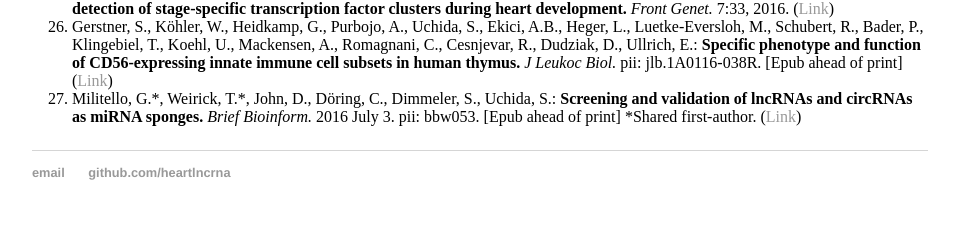
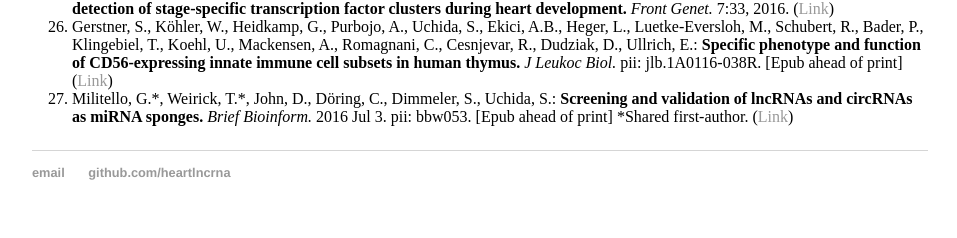
Before and after one commit to heartlncrna/heartlncrna.github.io, a Jekyll site: the page publications/pub_list.html, which Jekyll copies as it is, in a window 1280 px wide. Shown: the part 1228-1466 px from the top of the page, without its empty margins (160-1117 px from the left). Built offline with Jekyll 4.4.1, drawn with Linux system fonts in a browser that asks for light colours.

Commit message:
Update pub_list.html

```diff
--- a/publications/pub_list.html
+++ b/publications/pub_list.html
@@ -52,7 +52,7 @@
 				<li>Weirick, T., John, D., and Uchida, S.: <b>Resolving the problem of multiple accessions of the same transcript deposited across various public databases.</b> <i>Brief Bioinform.</i> Feb 26. pii: bbw017. [Epub ahead of print], 2016. (<a href="http://bib.oxfordjournals.org/content/early/2016/02/20/bib.bbw017.abstract"><span class="ptHyperlink">Link</span></a>)</li>
 				<li>Zeidler, S., Meckbach, C., Tacke, R., Raad, F., Roa, A., Uchida, S., Zimmermann, W., Wingender, E. and Gültas, M.: <b>Computational detection of stage-specific transcription factor clusters during heart development.</b> <i>Front Genet.</i> 7:33, 2016. (<a href="http://journal.frontiersin.org/article/10.3389/fgene.2016.00033/full"><span class="ptHyperlink">Link</span></a>)</li>
 				<li>Gerstner, S., Köhler, W., Heidkamp, G., Purbojo, A., Uchida, S., Ekici, A.B., Heger, L., Luetke-Eversloh, M., Schubert, R., Bader, P., Klingebiel, T., Koehl, U., Mackensen, A., Romagnani, C., Cesnjevar, R., Dudziak, D., Ullrich, E.: <b>Specific phenotype and function of CD56-expressing innate immune cell subsets in human thymus.</b> <i>J Leukoc Biol.</i> pii: jlb.1A0116-038R. [Epub ahead of print] (<a href="http://www.jleukbio.org/content/early/2016/06/28/jlb.1A0116-038R.abstract"><span class="ptHyperlink">Link</span></a>)</li>
-				<li>Militello, G.*, Weirick, T.*, John, D., Döring, C., Dimmeler, S., Uchida, S.: <b>Screening and validation of lncRNAs and circRNAs as miRNA sponges.</b> <i>Brief Bioinform.</i> 2016 July 3. pii: bbw053. [Epub ahead of print] *Shared first-author. (<a href="http://bib.oxfordjournals.org/content/early/2016/07/02/bib.bbw053.abstract"><span class="ptHyperlink">Link</span></a>)</li>
+				<li>Militello, G.*, Weirick, T.*, John, D., Döring, C., Dimmeler, S., Uchida, S.: <b>Screening and validation of lncRNAs and circRNAs as miRNA sponges.</b> <i>Brief Bioinform.</i> 2016 Jul 3. pii: bbw053. [Epub ahead of print] *Shared first-author. (<a href="http://bib.oxfordjournals.org/content/early/2016/07/02/bib.bbw053.abstract"><span class="ptHyperlink">Link</span></a>)</li>
 			</ol>
 			</p>
 </div>
```
